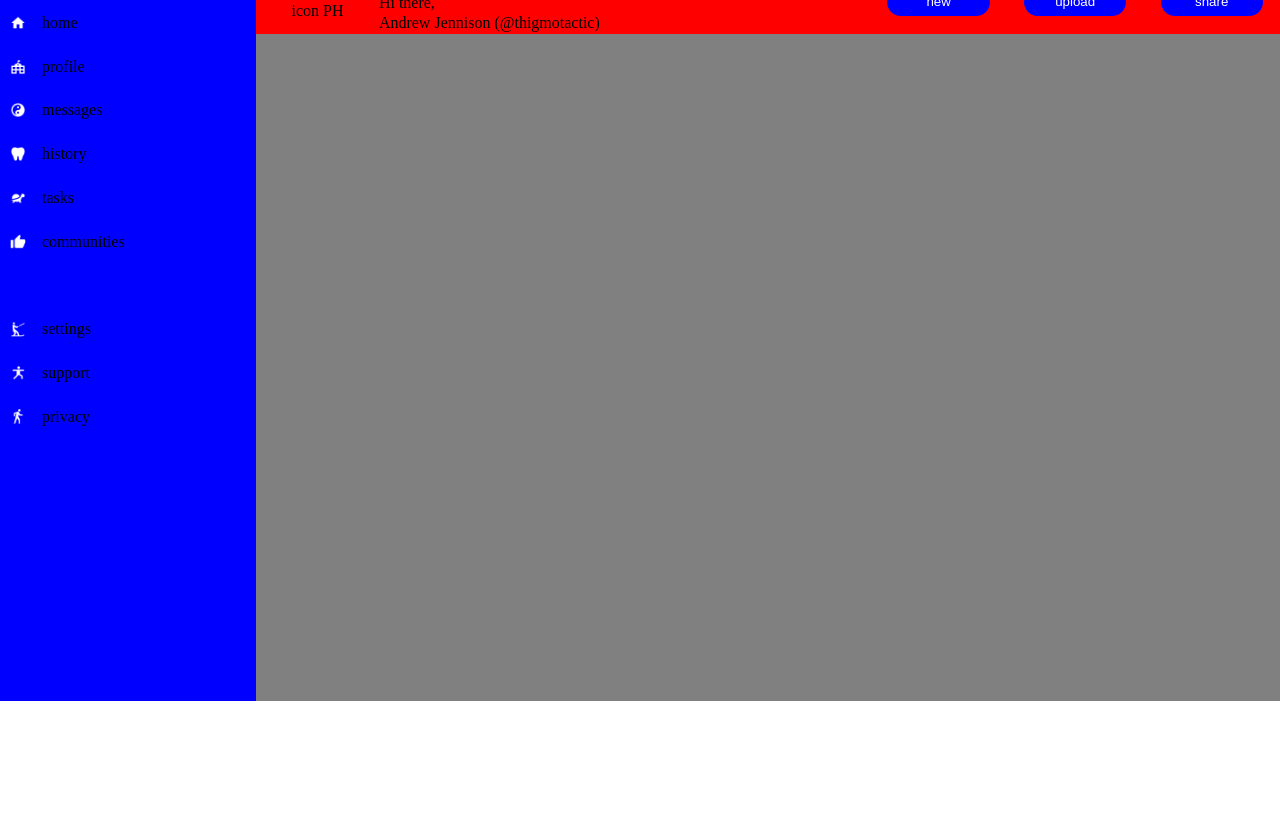
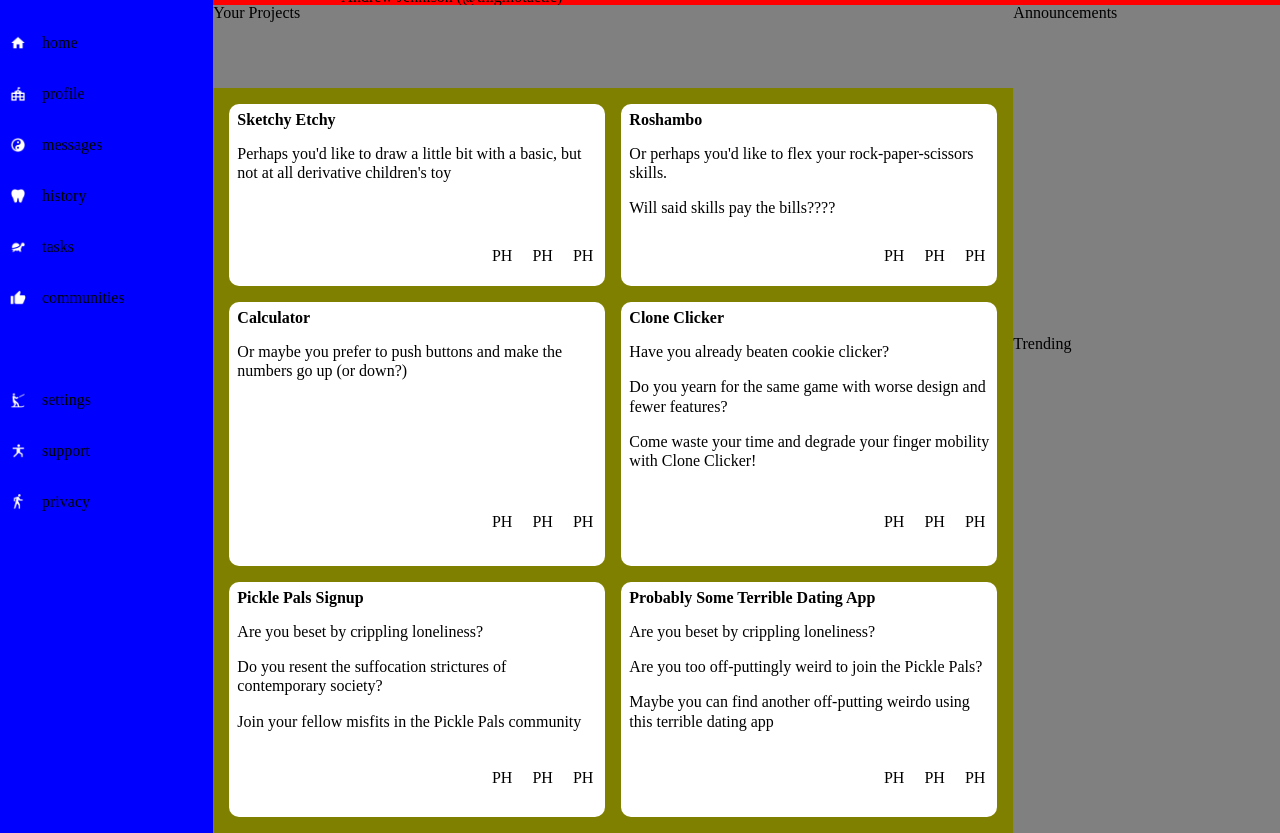
Before and after one commit to thigmotaxis/admin-dashboard, a plain HTML site: page index.html in a window 1280 px wide. Shown: the part 99-932 px from the top of the page. Before the commit the page ends 800 px from the top, so only its background shows below. Drawn offline with Linux system fonts and the light colour scheme.

Commit message:
format and align card items

```diff
--- a/index.html
+++ b/index.html
@@ -76,7 +76,92 @@
       </div>
     </div>
 
-    <div class="content"></div>
+    <div class="content">
+      <div class="contentTitle" id="projects">Your Projects</div>
+      <div class="contentTitle" id="announcements">Announcements</div>
+      <div class="cards">
+<!-- card 1 -->
+        <div class="card">
+          <div class="cardText">
+            <p class="cardTitle">Sketchy Etchy</p>
+            <p class="cardContent">Perhaps you'd like to draw a little bit with a basic, but not at all derivative children's toy</p>
+          </div>
+          <div class="cardIcons">
+            <div class="cardIcon">PH</div>
+            <div class="cardIcon">PH</div>
+            <div class="cardIcon">PH</div>
+          </div>
+        </div>
+<!-- card 2 -->
+        <div class="card">
+          <div class="cardText">
+            <p class="cardTitle">Roshambo</p>
+            <p class="cardContent">Or perhaps you'd like to flex your rock-paper-scissors skills.</p>
+            <p class="cardContent">Will said skills pay the bills????</p>
+          </div>
+          <div class="cardIcons">
+            <div class="cardIcon">PH</div>
+            <div class="cardIcon">PH</div>
+            <div class="cardIcon">PH</div>
+          </div>
+        </div>
+<!-- card 3 -->
+        <div class="card">
+          <div class="cardText">
+            <p class="cardTitle">Calculator</p>
+            <p class="cardContent">Or maybe you prefer to push buttons and make the numbers go up (or down?)</p>
+          </div>
+          <div class="cardIcons">
+            <div class="cardIcon">PH</div>
+            <div class="cardIcon">PH</div>
+            <div class="cardIcon">PH</div>
+          </div>
+        </div>
+<!-- card 4 -->
+        <div class="card">
+          <div class="cardText">
+            <p class="cardTitle">Clone Clicker</p>
+            <p class="cardContent">Have you already beaten cookie clicker?</p>
+            <p class="cardContent">Do you yearn for the same game with worse design and fewer features?</p>
+            <p class="cardContent">Come waste your time and degrade your finger mobility with Clone Clicker!</p>
+          </div>
+          <div class="cardIcons">
+            <div class="cardIcon">PH</div>
+            <div class="cardIcon">PH</div>
+            <div class="cardIcon">PH</div>
+          </div>
+        </div>
+<!-- card 5 -->
+        <div class="card">
+          <div class="cardText">
+            <p class="cardTitle">Pickle Pals Signup</p>
+            <p class="cardContent">Are you beset by crippling loneliness?</p>
+            <p class="cardContent">Do you resent the suffocation strictures of contemporary society?</p>
+            <p class="cardContent">Join your fellow misfits in the Pickle Pals community</p>
+          </div>
+          <div class="cardIcons">
+            <div class="cardIcon">PH</div>
+            <div class="cardIcon">PH</div>
+            <div class="cardIcon">PH</div>
+          </div>
+        </div>
+<!-- card 6 -->
+        <div class="card">
+          <div class="cardText">
+            <p class="cardTitle">Probably Some Terrible Dating App</p>
+            <p class="cardContent">Are you beset by crippling loneliness?</p>
+            <p class="cardContent">Are you too off-puttingly weird to join the Pickle Pals?</p>
+            <p class="cardContent">Maybe you can find another off-putting weirdo using this terrible dating app</p>
+          </div>
+          <div class="cardIcons">
+            <div class="cardIcon">PH</div>
+            <div class="cardIcon">PH</div>
+            <div class="cardIcon">PH</div>
+          </div>
+        </div>
+      </div>
+      <div class="contentTitle" id="trending">Trending</div>
+    </div>
   </div>
 
 </body>
--- a/style.css
+++ b/style.css
@@ -52,7 +52,7 @@ table {
 .container {
   height: 100vh;
   display: grid;
-  grid-template-columns: 1fr 4fr;
+  grid-template-columns: 1fr 5fr;
   grid-template-rows: 1fr 5fr;
   grid-template-areas:
   "sidebar header"
@@ -190,7 +190,7 @@ table {
 }
 
 .btn {
-  width: 75%;
+  width: 80%;
   height: 60%;
   border-radius: 20px;
   background-color: blue;
@@ -205,6 +205,76 @@ table {
 .content {
   background-color: gray;
   grid-area: content;
+  display: grid;
+  grid-template-columns: 3fr 3fr 2fr;
+  grid-template-rows: 1fr 3fr 3fr 3fr;
+  grid-template-areas:
+  "projects projects announcements"
+  "cards     cards     announcements"
+  "cards     cards     trending"
+  "cards     cards     trending";
+}
+
+.contentTitle {
+  place-self: start;
+}
+
+#projects {
+  grid-area: projects;
+}
+
+#announcements {
+  grid-area: announcements;
+}
+
+.cards {
+  grid-area: cards;
+  display: grid;
+  gap: 1rem;
+  padding: 1rem;
+  grid-template-columns: 1fr 1fr;
+  background-color: olive;
+}
+
+.card {
+  width: 100%;
+  height: 100%;
+  background-color: white;
+  place-self: center;
+  display: grid;
+  grid-template-rows: 2fr 1fr;
+  border-radius: 10px;
+}
+
+.cardText {
+  place-self: start;
+
+}
+
+.cardTitle {
+  font-weight: 700;
+  padding: 8px;
+}
+
+.cardContent {
+  line-height: 1.2;
+  padding: 8px;
+}
+
+.cardIcons {
+  place-self: center end;
+  width: 30%;
+  display: flex;
+  justify-content: flex-end;
+}
+
+.cardIcon {
+  padding: 8px;
+  margin-right: 4px;
+}
+
+#trending {
+  grid-area: trending;
 }
 
 /* content styles end */
```
